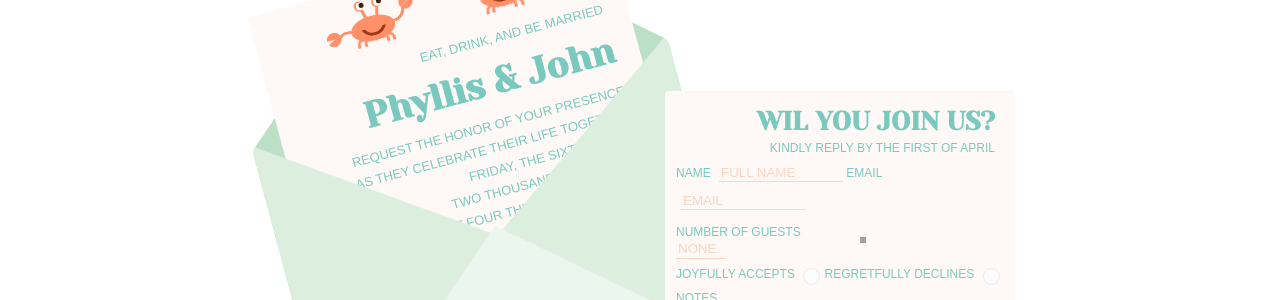
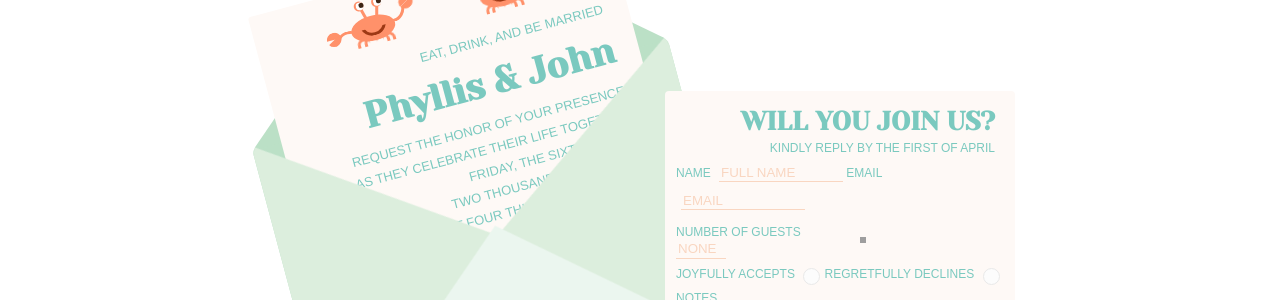
Before and after one commit to phyllisandjohn/phyllisandjohn.github.io, a Jekyll site: the page built from index.html, in a window 1280 px wide. Shown: the part 284-584 px from the top of the page. Built offline with Jekyll 4.4.1, drawn with Linux system fonts in a browser that asks for light colours; grey boxes are pictures that could not be loaded.

Commit message:
Update index.html

```diff
--- a/index.html
+++ b/index.html
@@ -103,7 +103,7 @@ layout: default
 		</div>
 
 		<div class="rsvp">
-			<h1>WIL YOU JOIN US?</h1>
+			<h1>WILL YOU JOIN US?</h1>
 			<p>KINDLY REPLY BY THE FIRST OF APRIL</p>
 			<form class="form" method="POST" action="http://formspree.io/phyllisandjohn.guestlist@gmail.com">
 				<fieldset>
```
